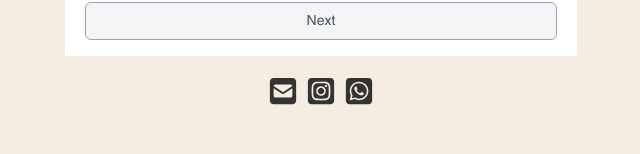
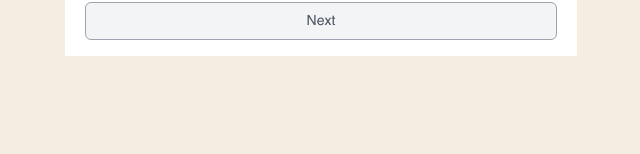
Before and after one commit to Youssef97dev/casalalla-book, a Next.js app: page /booking in a window 1280 px wide. Shown: the part 646-800 px from the top of the page, without its empty margins (319-959 px from the left). Built offline with nearby package versions, Linux system fonts and the light colour scheme.

Commit message:
add new reservation 10

```diff
--- a/src/app/booking/page.jsx
+++ b/src/app/booking/page.jsx
@@ -8,9 +8,9 @@ import {
 
 const page = () => {
   return (
-    <div className="bg-[#F5EDE2] w-full flex flex-col justify-start items-center h-[120vh] px-0 lg:px-20 xl:px-96 py-0 lg:py-10">
+    <div className="bg-[#F5EDE2] w-full flex flex-col justify-start items-center h-[130vh] px-0 lg:px-20 xl:px-96 py-0 lg:py-10">
       <Book />
-      <div className="w-full flex gap-2 justify-center text-[#333333] items-center mt-5">
+      <div className="w-full h-full flex gap-2 justify-center text-[#333333] items-center">
         <Link
           target="_blank"
           href="mailto:reservations@casalallatakerkoust.com"
```
